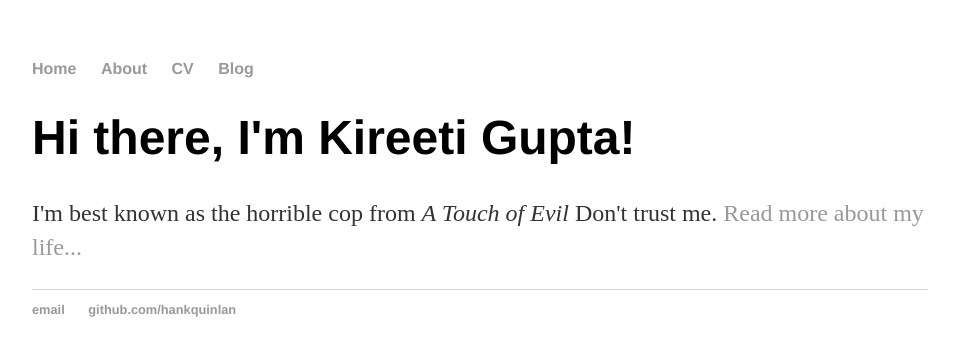
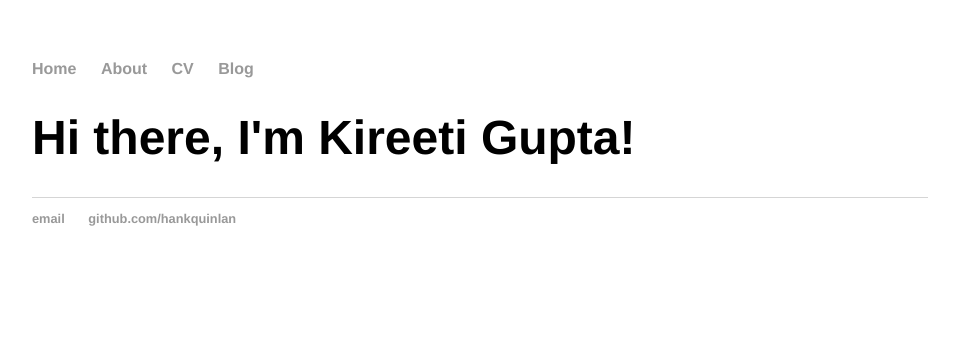
Before and after one commit to kireetigupta/kireetiboorla.github.io, a Jekyll site: the page built from index.html, in a window 1280 px wide. Shown: the top 356 px of the page, without its empty margins (160-1115 px from the left). Built offline with Jekyll 4.4.1, drawn with Linux system fonts in a browser that asks for light colours.

Commit message:
Update index.html

```diff
--- a/index.html
+++ b/index.html
@@ -4,5 +4,4 @@ title: Kireeti Gupta
 ---
 <div class="blurb">
 	<h1>Hi there, I'm Kireeti Gupta!</h1>
-	<p>I'm best known as the horrible cop from <em>A Touch of Evil</em> Don't trust me. <a href="/about">Read more about my life...</a></p>
-</div><!-- /.blurb -->
+</div>
```
